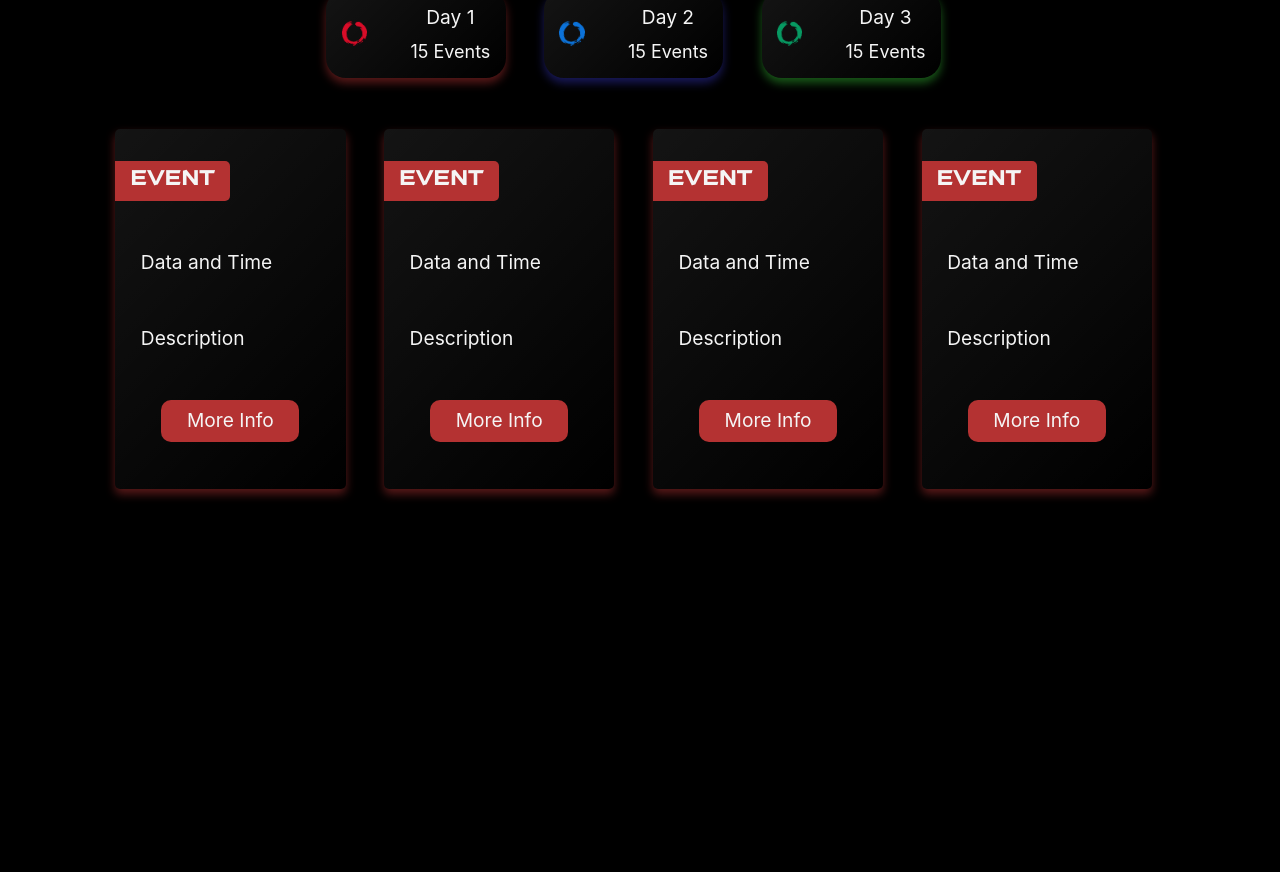
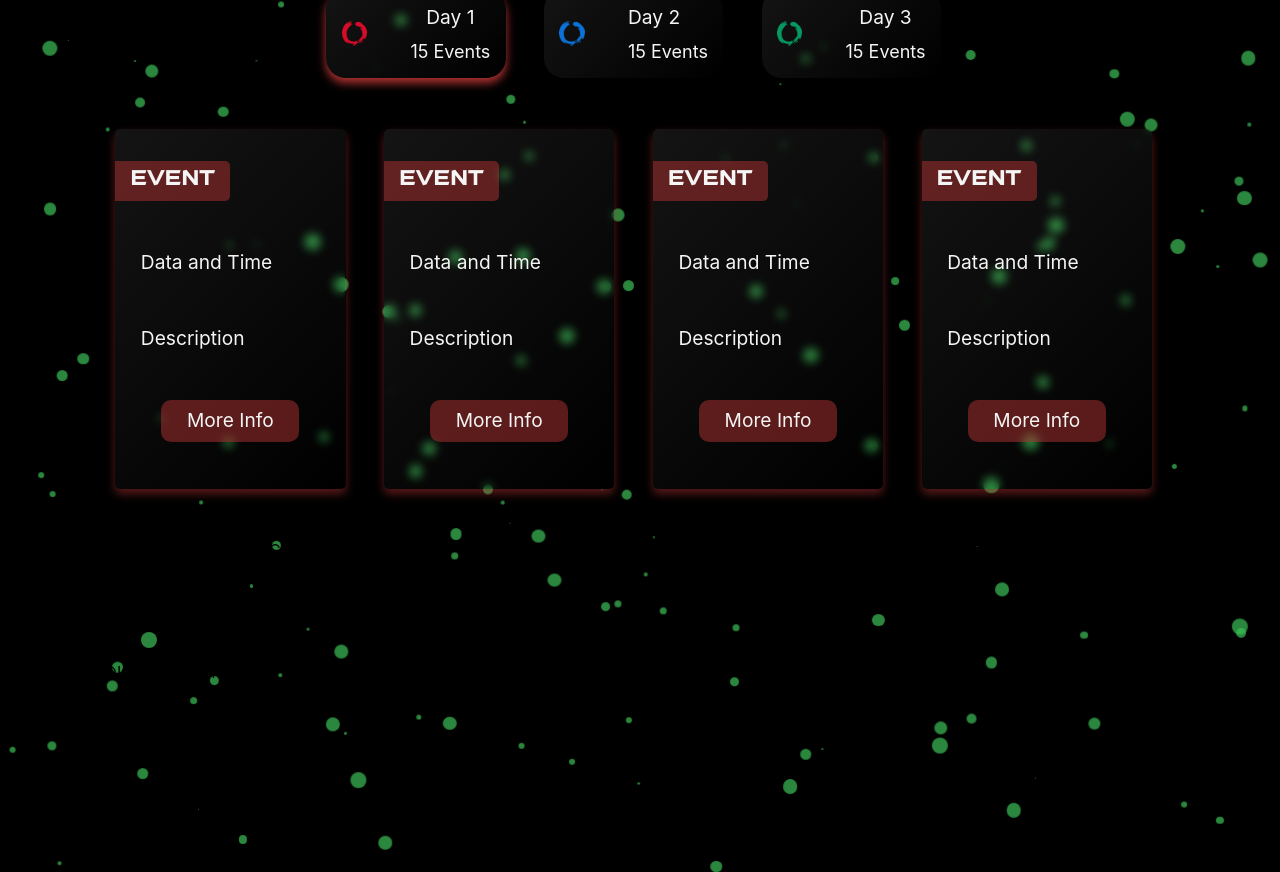
Before and after one commit to infoxusict/infox-22, a React (Create React App) app: page /event in a window 1280 px wide. Before the commit the page ends 800 px from the top, so only its background shows below. Built offline with nearby package versions, Linux system fonts and the light colour scheme; the HTML template or start-up script is replaced by a standard one; a web font is replaced by a local one.

Commit message:
bg balls added

```diff
--- a/src/Components/Schedule.css
+++ b/src/Components/Schedule.css
@@ -205,3 +205,10 @@ h3{
       opacity: 1;
     }
   }
+
+  .ball {
+    position: absolute;
+    border-radius: 100%;
+    opacity: 0.7;
+    z-index: -1;
+  }
--- a/src/Components/Schedule.js
+++ b/src/Components/Schedule.js
@@ -4,11 +4,25 @@ import Schedule_cards from './Schedule_cards'
 
 
 export default function Schedule() {
-  const [color, setColor] = React.useState("")
+  const colors = ["#3CC157"];
+
+  const [color, setColor] = React.useState("rgba(180, 50, 50, 0.5)")
 
   function handle_state(e){
     console.log(e.target.id)
     setColor(e.target.id)
+
+    var day_arr = document.getElementsByClassName("day")
+
+    for (let index = 0; index < day_arr.length; index++) {
+        day_arr[index].style.boxShadow = "0px 5px 10px 0px black"
+    }
+
+    document.getElementById(e.target.id).style.boxShadow = "0px 5px 10px 0px "+e.target.id
+    colors.push(e.target.id)
+    console.log(colors)
+
+    load_balls();
   }
 
 
@@ -26,27 +40,70 @@ export default function Schedule() {
     }
   }
 
+  function load_balls(){
+
+const numBalls = 50;
+const balls = [];
+
+for (let i = 0; i < numBalls; i++) {
+  let ball = document.createElement("div");
+  ball.classList.add("ball");
+  ball.style.background = colors[Math.floor(Math.random() * colors.length)];
+  ball.style.left = `${Math.floor(Math.random() * 100)}vw`;
+  ball.style.top = `${Math.floor(Math.random() * 100)}vh`;
+  ball.style.transform = `scale(${Math.random()})`;
+  ball.style.width = `${Math.random()}em`;
+  ball.style.height = ball.style.width;
+
+  balls.push(ball);
+  document.body.append(ball);
+}
+
+// Keyframes
+balls.forEach((el, i, ra) => {
+  let to = {
+    x: Math.random() * (i % 2 === 0 ? -11 : 11),
+    y: Math.random() * 12
+  };
+
+  let anim = el.animate(
+    [
+      { transform: "translate(0, 0)" },
+      { transform: `translate(${to.x}rem, ${to.y}rem)` }
+    ],
+    {
+      duration: (Math.random() + 1) * 2000, // random duration
+      direction: "alternate",
+      fill: "both",
+      iterations: Infinity,
+      easing: "ease-in-out"
+    }
+  );
+});
+
+  }
+
   return (
     <>
     {/* <div className="teampage_background"></div> */}
     <div>
-        <div className="days">
-            <button id='red' className="day" onClick={handle_state}  style={{boxShadow: "0px 5px 10px 0px rgba(180, 50, 50, 0.5)"}}><img src={require("./Assets/Images/red.png")} alt=""  className='rings' />
-            <div className="info">
-            <h2>Day 1</h2>
-            <h3>15 Events</h3>
+        <div className="days" onLoad={load_balls}>
+            <button id='#b43232' className="day" onClick={handle_state} style={{boxShadow:'0px 5px 10px 0px #b43232'}}><img id='#b43232' src={require("./Assets/Images/red.png")} alt=""  className='rings' />
+            <div className="info" id='#b43232'>
+            <h2 id='#b43232'>Day 1</h2>
+            <h3 id='#b43232'>15 Events</h3>
             </div>
             </button>
-            <button id='blue' className="day" onClick={handle_state} style={{boxShadow: "0px 5px 10px 0px rgba(50, 50, 180, 0.5)"}}><img src={require("./Assets/Images/blue.png")} alt=""  className='rings' />
-            <div className="info">
-            <h2>Day 2</h2>
-            <h3>15 Events</h3>
+            <div id='#3232b4' className="day" onClick={handle_state}><img id='#3232b4' src={require("./Assets/Images/blue.png")} alt=""  className='rings' />
+            <div id='#3232b4' className="info">
+            <h2 id='#3232b4'>Day 2</h2>
+            <h3 id='#3232b4'>15 Events</h3>
             </div>
-            </button>
-            <button id='green' className="day" onClick={handle_state}  style={{boxShadow: "0px 5px 10px 0px rgba(50, 180, 50, 0.5)"}}><img src={require("./Assets/Images/green.png")} alt=""  className='rings' />
-            <div className="info">
-            <h2>Day 3</h2>
-            <h3>15 Events</h3>
+            </div>
+            <button id='#32b432' className="day" onClick={handle_state} ><img id='#32b432' src={require("./Assets/Images/green.png")} alt=""  className='rings' />
+            <div className="info" id='#32b432'>
+            <h2 id='#32b432'>Day 3</h2>
+            <h3 id='#32b432'>15 Events</h3>
             </div>
             </button>
         </div>
--- a/src/Components/Schedule_cards.js
+++ b/src/Components/Schedule_cards.js
@@ -9,27 +9,27 @@ export default function Schedule_cards(props) {
 
   return (
         <div className="programs">
-            <div className="program"><h3 className='event' style={{backgroundColor:color}}>Event</h3>
+            <div className="program" style={{ boxShadow: "0px 5px 10px 0px "+color}}><h3 className='event' style={{backgroundColor:color}}>Event</h3>
             <h2 className='event_title data'>Data and Time</h2>
             <h2 className='event_title data'>Description</h2>
             <div className="more_info" style={{backgroundColor:color}}>More Info</div>
             </div>
 
 
-            <div className="program"><h3 className='event' style={{backgroundColor:color}}>Event</h3>
+            <div className="program" style={{ boxShadow: "0px 5px 10px 0px "+color}}><h3 className='event' style={{backgroundColor:color}}>Event</h3>
             <h2 className='event_title data'>Data and Time</h2>
             <h2 className='event_title data'>Description</h2>
-            <div className="more_info">More Info</div>
+            <div className="more_info" style={{backgroundColor:color}}>More Info</div>
             </div>
-            <div className="program"><h3 className='event' style={{backgroundColor:color}}>Event</h3>
+            <div className="program" style={{ boxShadow: "0px 5px 10px 0px "+color}}><h3 className='event' style={{backgroundColor:color}}>Event</h3>
             <h2 className='event_title data'>Data and Time</h2>
             <h2 className='event_title data'>Description</h2>
-            <div className="more_info">More Info</div>
+            <div className="more_info" style={{backgroundColor:color}}>More Info</div>
             </div>
-            <div className="program"><h3 className='event' style={{backgroundColor:color}}>Event</h3>
+            <div className="program" style={{ boxShadow: "0px 5px 10px 0px "+color}}><h3 className='event' style={{backgroundColor:color}}>Event</h3>
             <h2 className='event_title data'>Data and Time</h2>
             <h2 className='event_title data'>Description</h2>
-            <div className="more_info">More Info</div>
+            <div className="more_info" style={{backgroundColor:color}}>More Info</div>
             </div>
         </div>
   )
```
